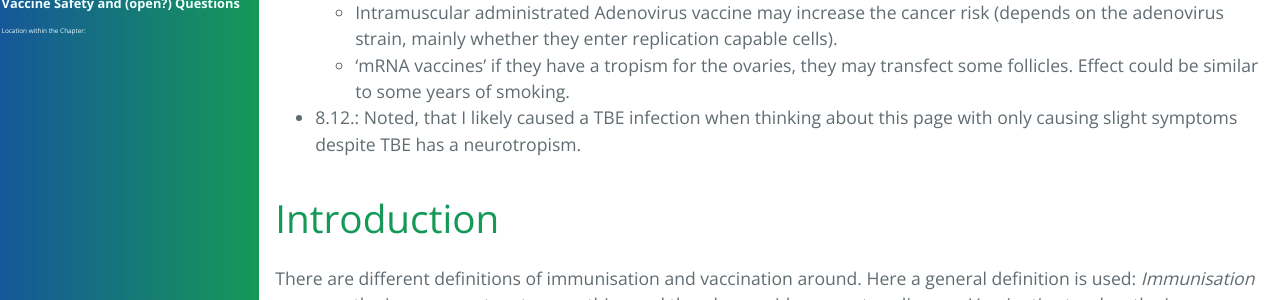
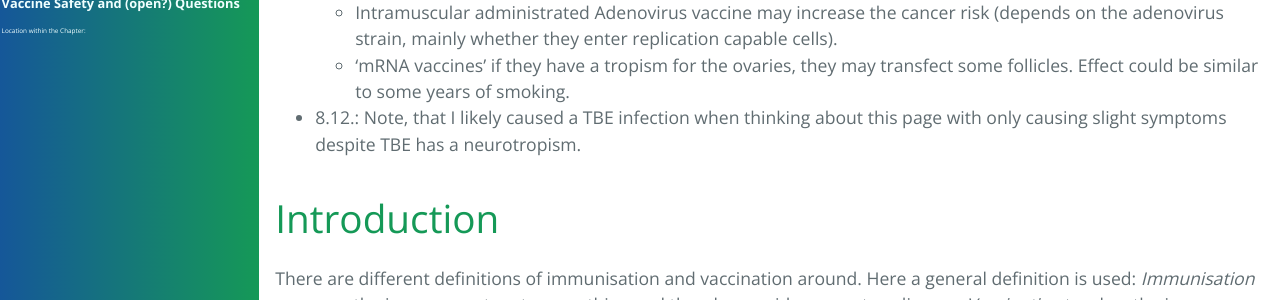
Before and after one commit to forestgrape/coronavirus, a Jekyll site: the page built from 10_vaccines/vaccine_safety.md, in a window 1280 px wide and 900 px high, scrolled down 2314 px. Shown: the part 155-455 px from the top of the window. Built offline with Jekyll 4.4.1, drawn with Linux system fonts in a browser that asks for light colours; our own code applies the rules of GitHub Pages for plain Markdown files.

Commit message:
formulation

```diff
--- a/10_vaccines/vaccine_safety.md
+++ b/10_vaccines/vaccine_safety.md
@@ -52,7 +52,7 @@ In conclusion, the safety of vaccines can only be ensured by symptoms if a thoro
 * 23.7.: Extended list of speculative adverse effects:
 	- Intramuscular administrated Adenovirus vaccine may increase the cancer risk (depends on the adenovirus strain, mainly whether they enter replication capable cells).
 	- 'mRNA vaccines' if they have a tropism for the ovaries, they may transfect some follicles. Effect could be similar to some years of smoking.
-* 8.12.: Noted, that I likely caused a TBE infection when thinking about this page with only causing slight symptoms despite TBE has a neurotropism.
+* 8.12.: Note, that I likely caused a TBE infection when thinking about this page with only causing slight symptoms despite TBE has a neurotropism.
 
 
 
```
